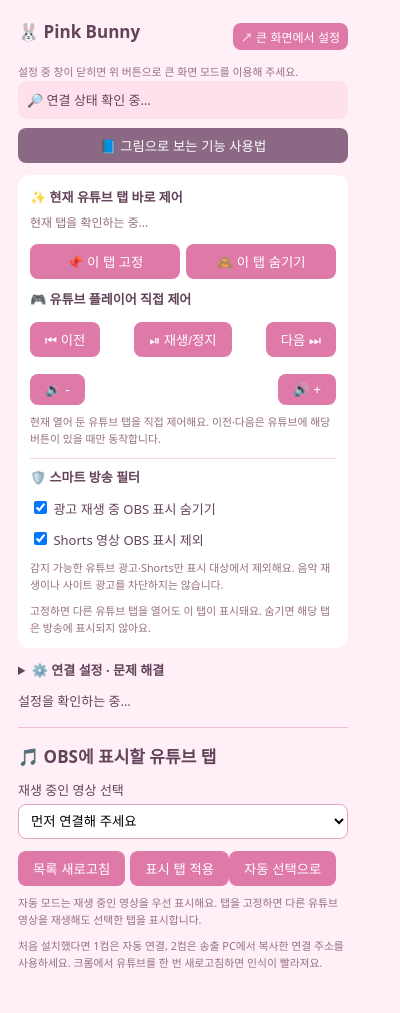
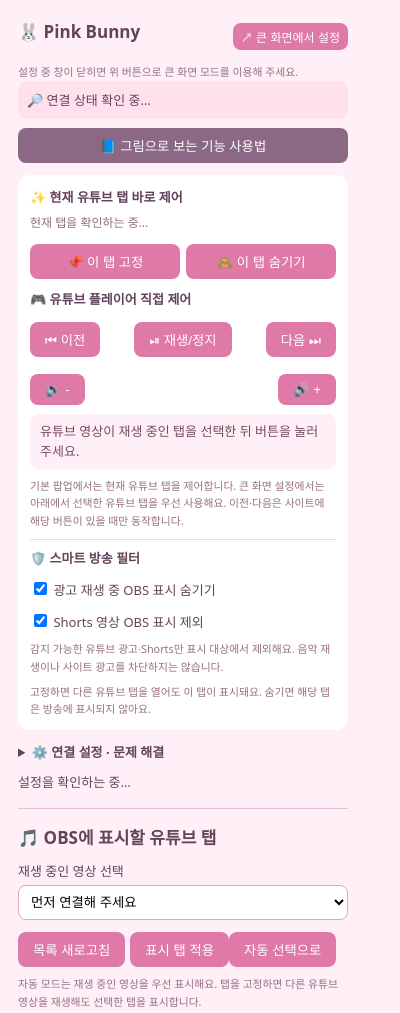
Before and after one commit to Cho-L/PinkBunny, a browser extension: page extension/popup.html in a window 400 px wide. Shown: the top 1013 px of the page. Before the commit the page ends 989 px from the top, so only its background shows below. Drawn offline with Linux system fonts and the light colour scheme; no server answers.

Commit message:
UX: show immediately visible player-control responses beside extension buttons

```diff
--- a/extension/popup.html
+++ b/extension/popup.html
@@ -12,7 +12,8 @@ body{font:13px/1.6 system-ui,sans-serif;width:330px;margin:0;padding:18px;backgr
 <button data-control="next" title="재생목록 다음">다음 ⏭</button>
 <button data-control="volumeDown">🔉 -</button>
 <button data-control="volumeUp">🔊 +</button></div>
-<small>현재 열어 둔 유튜브 탭을 직접 제어해요. 이전·다음은 유튜브에 해당 버튼이 있을 때만 동작합니다.</small></div>
+<p id="controlStatus" role="status" aria-live="polite" style="padding:8px 10px;margin:9px 0 0;border-radius:8px;background:#fff0f7;color:#784961;line-height:1.5">유튜브 영상이 재생 중인 탭을 선택한 뒤 버튼을 눌러 주세요.</p>
+<small>기본 팝업에서는 현재 유튜브 탭을 제어합니다. 큰 화면 설정에서는 아래에서 선택한 유튜브 탭을 우선 사용해요. 이전·다음은 사이트에 해당 버튼이 있을 때만 동작합니다.</small></div>
 <div style="margin-top:10px;border-top:1px solid #f3d6e2;padding-top:8px">
 <strong>🛡️ 스마트 방송 필터</strong>
 <label><input id="filterAds" type="checkbox" style="width:auto"> 광고 재생 중 OBS 표시 숨기기</label>
```
